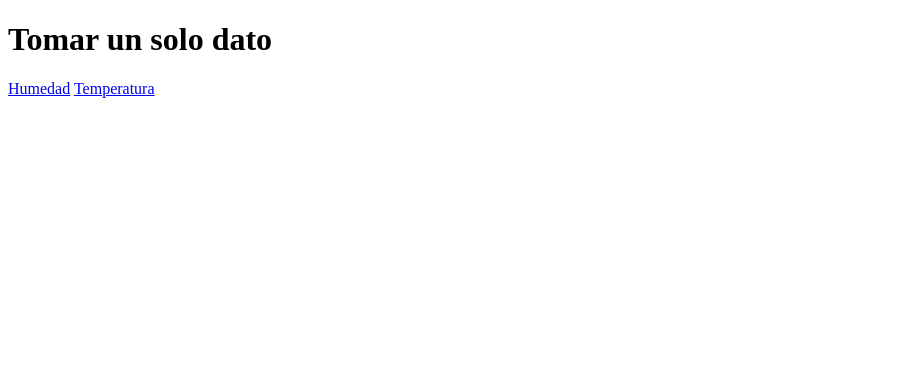
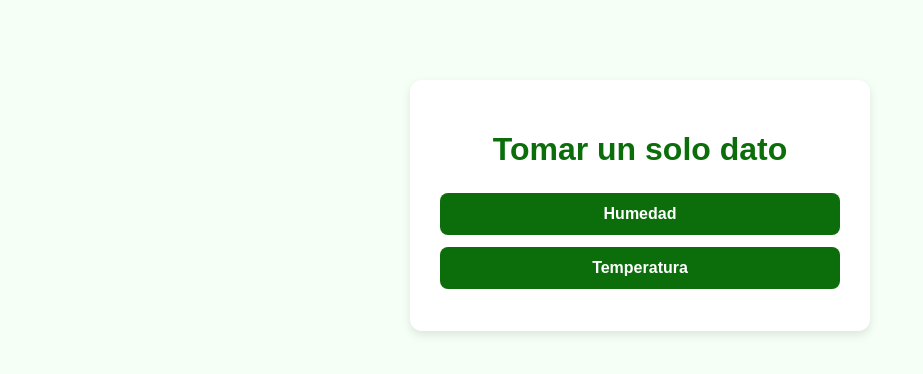
Before and after one commit to ValentinCangas/huerta2025, a plain HTML site: page index.html in a window 1280 px wide. Shown: the whole page, without its empty margins (0-923 px from the left). Drawn offline with Linux system fonts and the light colour scheme.

Commit message:
Update style.css

```diff
--- a/style.css
+++ b/style.css
@@ -1,3 +1,44 @@
-body{
-    justify-content: center;
+/* Estilo general */
+body {
+    margin: 0;
+    padding: 0;
+    font-family: Arial, Helvetica, sans-serif;
+    background: #f5fff5;        /* Blanco verdoso */
+    color: #1a4d1a;             /* Verde oscuro */
 }
+
+/* Contenedor principal */
+.form {
+    max-width: 400px;
+    margin: 80px auto;
+    padding: 30px;
+    background: #ffffff;        /* Blanco */
+    border-radius: 12px;
+    box-shadow: 0 4px 10px rgba(0,0,0,0.1);
+    text-align: center;
+}
+
+/* Título */
+h1.datos {
+    margin-bottom: 25px;
+    color: #0b6e0b;             /* Verde vibrante */
+}
+
+/* Enlaces */
+a {
+    display: block;
+    margin: 12px 0;
+    padding: 12px;
+    text-decoration: none;
+    background: #0b6e0b;
+    color: white;
+    font-weight: bold;
+    border-radius: 8px;
+    transition: 0.3s ease;
+}
+
+/* Hover */
+a:hover {
+    background: #0e8e0e;        /* Verde más brillante */
+    transform: scale(1.05);
+}
```
